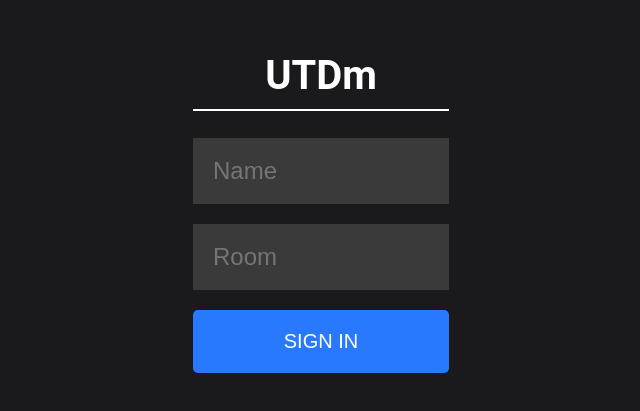
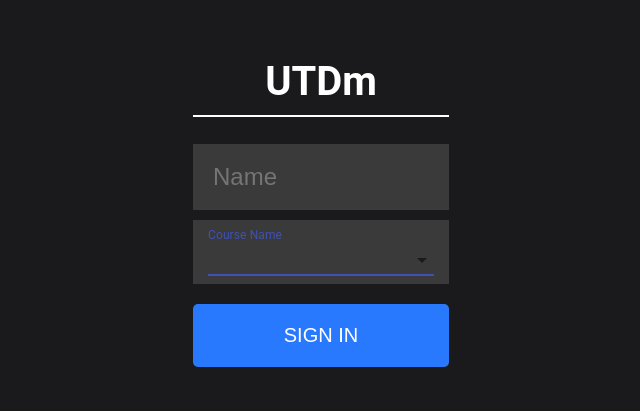
Before and after one commit to UTDm/client, a React (Create React App) app: page / in a window 1280 px wide. Shown: the part 201-612 px from the top of the page, without its empty margins (319-959 px from the left). Built offline with nearby package versions, Linux system fonts and the light colour scheme.

Commit message:
change from roomId to course

```diff
--- a/package.json
+++ b/package.json
@@ -3,6 +3,8 @@
   "version": "0.1.0",
   "private": true,
   "dependencies": {
+    "@material-ui/core": "^4.12.2",
+    "@material-ui/lab": "*",
     "@testing-library/jest-dom": "^5.11.4",
     "@testing-library/react": "^11.1.0",
     "@testing-library/user-event": "^12.1.10",
--- a/src/components/Chat/ChatRoom.css
+++ b/src/components/Chat/ChatRoom.css
@@ -66,7 +66,6 @@ form button {
   width: 20%;
   background-color: rgb(56, 56, 143);
 }
-
 
 input {
   line-height: 1.5;
--- a/src/components/Chat/ChatRoom.js
+++ b/src/components/Chat/ChatRoom.js
@@ -44,7 +44,6 @@ const ChatRoom = ({location}) => {
         const { name, uid, room } = queryString.parse(location.search);
 
         socket = io(ENDPOINT);
-        console.log(uid)
 
         setName(name);
         setUserId(uid);
--- a/src/components/Join/Join.css
+++ b/src/components/Join/Join.css
@@ -29,6 +29,22 @@ html, body {
     border-radius: 0;
     padding: 15px 20px;
     width: 100%;
+  }
+
+  .joinCourseInput {
+    line-height: 1.5;
+    width: 100%;
+    font-size: 1.5rem;
+    background: rgb(58, 58, 58);
+    color: white;
+    outline: none;
+    margin-top: 10px;
+    border: none;
+    padding: 8px 15px;
+  }
+
+  .MuiInputBase-input {
+    color: white;
   }
 
   .heading {
--- a/src/components/Join/Join.js
+++ b/src/components/Join/Join.js
@@ -1,25 +1,74 @@
-import React, { useState } from 'react';
+import React, { useEffect, useState } from 'react';
 import { Link } from "react-router-dom";
-
 import './Join.css';
 import { v4 as uuidv4 } from 'uuid';
+import Typography from '@material-ui/core/Typography';
+import TextField from '@material-ui/core/TextField';
+import Autocomplete from '@material-ui/lab/Autocomplete';
+import { createFilterOptions } from '@material-ui/lab/Autocomplete';
+import Paper from "@material-ui/core/Paper";
+import {courses} from '../courses'
 
 export default function Join() {
   const [name, setName] = useState('');
-  const [room, setRoom] = useState('');
+  const [course, setCourse] = useState('');
   const uid = uuidv4();
 
+  function customTrim(text) {
+    if (text) {
+      let res = '', count = 0;
+      for (let i = 0; i < text.length; i++) {
+        if (text[i] == ' ') {
+          count++;
+          if (count == 2) break;
+        } else {
+          res = res + text[i];
+        }
+      }
+      return res;
+    }
+  }
+
+  const handleOnChange = (e) => {
+    setCourse(e.target.value);
+  }
+
+  const handleClickOutside = (e) => {
+    setCourse(e.target.value);
+  }
+
+  const handleKeyEnter = (e) => {
+    setCourse(e.target.value);
+  }
+
+  const filterOptions = createFilterOptions({
+    limit: 20
+  });
+
   return (
+
     <div className="joinOuterContainer">
       <div className="joinInnerContainer">
         <h1 className="heading">UTDm</h1>
         <div>
           <input placeholder="Name" className="joinInput" type="text" onChange={(event) => setName(event.target.value)} />
         </div>
-        <div>
-          <input placeholder="Room" className="joinInput mt-20" type="text" onChange={(event) => setRoom(event.target.value)} />
-        </div>
-        <Link onClick={e => (!name || !room) ? e.preventDefault() : null} to={`/chatroom?name=${name}&uid=${uid}&room=${room}`}>
+        <Autocomplete
+          className="joinCourseInput"
+          id="autofill"
+          filterOptions={filterOptions}
+          options={courses}
+          style={{ flex: 1 }}
+          PaperComponent={({ children }) => (
+            <Paper style={{ background: "orange"}}>{children}</Paper>
+          )}
+          getOptionLabel={(option) => option.name}
+          renderInput={(params) => <TextField {...params} className="textfield" label="Course Name" autoFocus onChange={handleOnChange} onKeyPress={handleKeyEnter} onClick={handleKeyEnter} onBlur={handleClickOutside} value={course} />}
+          renderOption={(option, { selected }) => (
+            <Typography fontSize="12px">{option.name}</Typography>
+          )}
+        />
+        <Link onClick={e => (!name || !course) ? e.preventDefault() : null} to={`/chatroom?name=${name}&uid=${uid}&room=${customTrim(course)}`}>
           <button className={'button mt-20'} type="submit">Sign In</button>
         </Link>
       </div>
```
Also changed, not shown: 2 other files (tests, documents, lock files or other folders).
